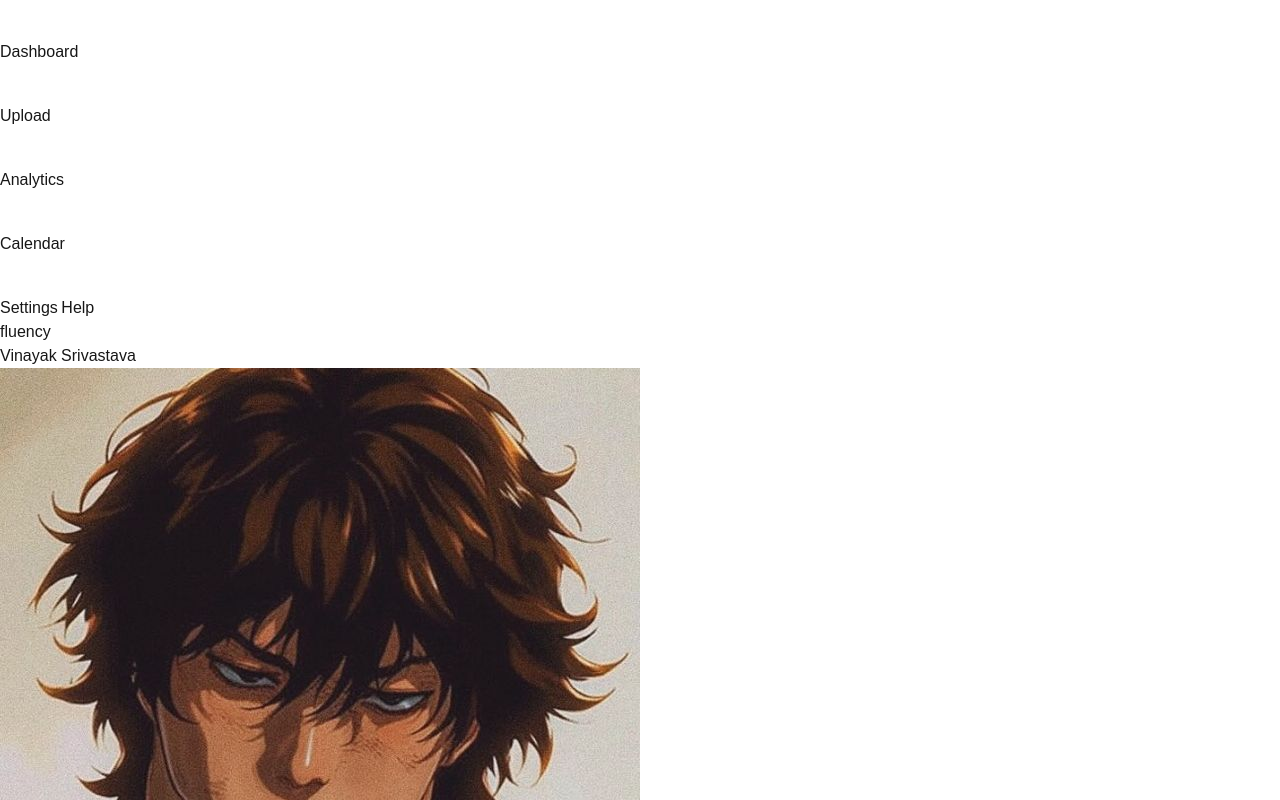
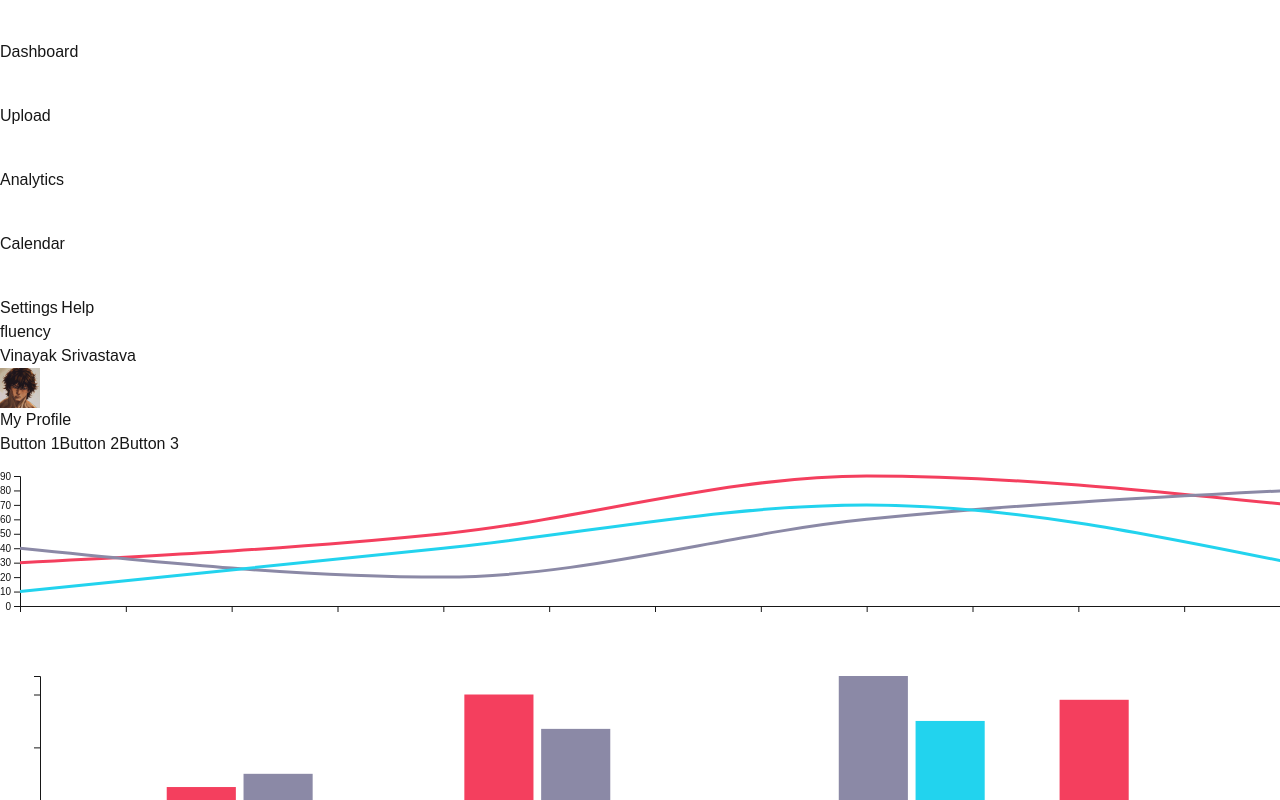
Before and after one commit to vinayakfr/fluency, a Next.js app: page / in a window 1280 px wide. Shown: the top 800 px of the page. Built offline with nearby package versions, Linux system fonts and the light colour scheme.

Commit message:
chore: fix compilation errors

```diff
--- a/src/app/components/analytics/bar.tsx
+++ b/src/app/components/analytics/bar.tsx
@@ -73,7 +73,11 @@ const BarChart: React.FC<BarChartProps> = ({
     chart
       .append("g")
       .attr("transform", `translate(0, ${innerHeight})`)
-      .call(d3.axisBottom(x0Scale).tickFormat(d3.timeFormat("%b %d") as any))
+      .call(
+        d3.axisBottom(x0Scale).tickFormat(
+          d3.timeFormat("%b %d") as unknown as (domainValue: string) => string
+        )
+      )
       .selectAll("text")
       .attr("transform", "rotate(-45)")
       .style("text-anchor", "end")
--- a/src/app/components/navbar.tsx
+++ b/src/app/components/navbar.tsx
@@ -1,3 +1,4 @@
+import Image from "next/image";
 import React from "react";
 
 function Navbar() {
@@ -9,10 +10,12 @@ function Navbar() {
         </button>
         <div className="flex items-center gap-5">
           <p className="text-2xl font-medium text-white ">Vinayak Srivastava</p>
-          <img
-            src="avatar.jpg"
-            alt="profile"
-            className="rounded-full h-14 w-14"
+          <Image
+            width={40}
+            height={40}
+            src={"/avatar.jpg"}
+            alt={"avatar"}
+            className="rounded-full"
           />
         </div>
       </nav>
--- a/src/app/components/sidebar.tsx
+++ b/src/app/components/sidebar.tsx
@@ -5,12 +5,13 @@ import { MdOutlineAnalytics } from "react-icons/md";
 import { MdOutlineCalendarMonth } from "react-icons/md";
 import { IoMdSettings } from "react-icons/io";
 import { IoIosHelpCircleOutline } from "react-icons/io";
+import Link from "next/link";
 
 function Sidebar() {
   return (
     <div className="flex flex-col gap-20 place-content-start place-items-center bg-transparent pr-4 pl-4 py-24 !bg-black rounded-2xl">
       <div className="grid grid-cols-1 grid-rows-3 gap-y-10 place-content-center items-center">
-        <a href="/" className="group flex items-center">
+        <Link href="/" className="group flex items-center">
           <LuLayoutDashboard size={40} color="white" />
           {/* <LuLayoutDashboard size={40} color="white" className="hidden dark:block"/> */}
           <p
@@ -19,7 +20,7 @@ function Sidebar() {
           >
             Dashboard
           </p>
-        </a>
+        </Link>
         <button className="group flex items-center">
           <MdOutlineDriveFolderUpload size={40} color="white" />
           {/* <MdOutlineDriveFolderUpload size={40} color="white" className="hidden dark:block"/> */}
@@ -30,7 +31,7 @@ function Sidebar() {
             Upload
           </p>
         </button>
-        <a href="/analytics" className="group flex items-center">
+        <Link href="/analytics" className="group flex items-center">
           <MdOutlineAnalytics size={40} color="white" />
           {/* <MdOutlineAnalytics size={40} color="white" className="hidden dark:block"/> */}
           <p
@@ -39,7 +40,7 @@ function Sidebar() {
           >
             Analytics
           </p>
-        </a>
+        </Link>
         <button className="group flex items-center">
           <MdOutlineCalendarMonth size={40} color="white" />
           {/* <MdOutlineCalendarMonth size={40} color="whiblacke" className="hidden dark:block"/> */}
```
